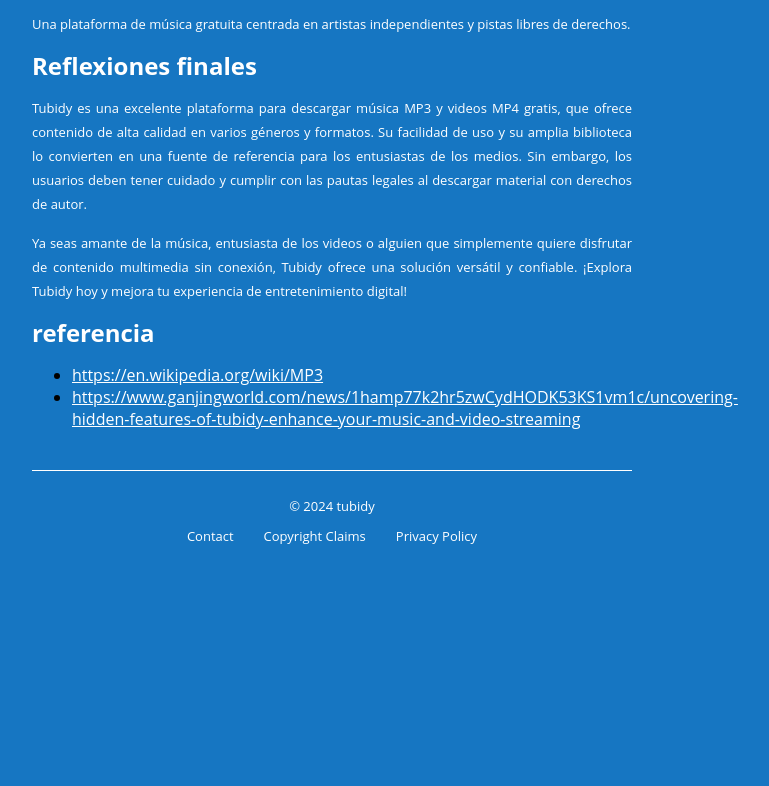
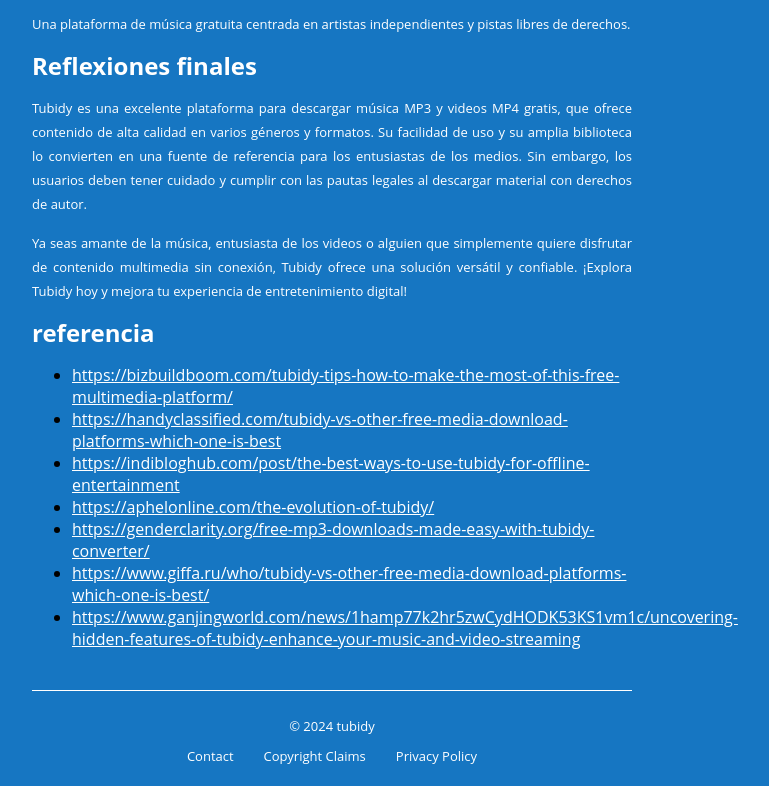
Before and after one commit to tubidy-com/tubidy, a plain HTML site: page es/index.html in a window 1280 px wide. Shown: the part 3666-4452 px from the top of the page, without its empty margins (308-1077 px from the left). Before the commit the page ends 4232 px from the top, so only its background shows below. Drawn offline with Linux system fonts and the light colour scheme.

Commit message:
Update index.html

```diff
--- a/es/index.html
+++ b/es/index.html
@@ -142,7 +142,12 @@
 			<p>Ya seas amante de la m&uacute;sica, entusiasta de los videos o alguien que simplemente quiere disfrutar de contenido multimedia sin conexi&oacute;n, Tubidy ofrece una soluci&oacute;n vers&aacute;til y confiable. &iexcl;Explora Tubidy hoy y mejora tu experiencia de entretenimiento digital!</p>
 			<h2>referencia</h2>
 			<ul>
-				<li><a href="https://en.wikipedia.org/wiki/MP3">https://en.wikipedia.org/wiki/MP3</a></li>
+				<li><a href="https://bizbuildboom.com/tubidy-tips-how-to-make-the-most-of-this-free-multimedia-platform/">https://bizbuildboom.com/tubidy-tips-how-to-make-the-most-of-this-free-multimedia-platform/</a></li>
+				<li><a href="https://handyclassified.com/tubidy-vs-other-free-media-download-platforms-which-one-is-best">https://handyclassified.com/tubidy-vs-other-free-media-download-platforms-which-one-is-best</a></li>
+				<li><a href="https://indibloghub.com/post/the-best-ways-to-use-tubidy-for-offline-entertainment">https://indibloghub.com/post/the-best-ways-to-use-tubidy-for-offline-entertainment</a></li>
+				<li><a href="https://aphelonline.com/the-evolution-of-tubidy/">https://aphelonline.com/the-evolution-of-tubidy/</a></li>
+				<li><a href="https://genderclarity.org/free-mp3-downloads-made-easy-with-tubidy-converter/">https://genderclarity.org/free-mp3-downloads-made-easy-with-tubidy-converter/</a></li>
+				<li><a href="https://www.giffa.ru/who/tubidy-vs-other-free-media-download-platforms-which-one-is-best/">https://www.giffa.ru/who/tubidy-vs-other-free-media-download-platforms-which-one-is-best/</a></li>
 				<li><a href="https://www.ganjingworld.com/news/1hamp77k2hr5zwCydHODK53KS1vm1c/uncovering-hidden-features-of-tubidy-enhance-your-music-and-video-streaming">https://www.ganjingworld.com/news/1hamp77k2hr5zwCydHODK53KS1vm1c/uncovering-hidden-features-of-tubidy-enhance-your-music-and-video-streaming</a></li>
 			</ul>
 			<div id="gtx-trans" style="position: absolute; left: 37px; top: 1274.5px;">
```
